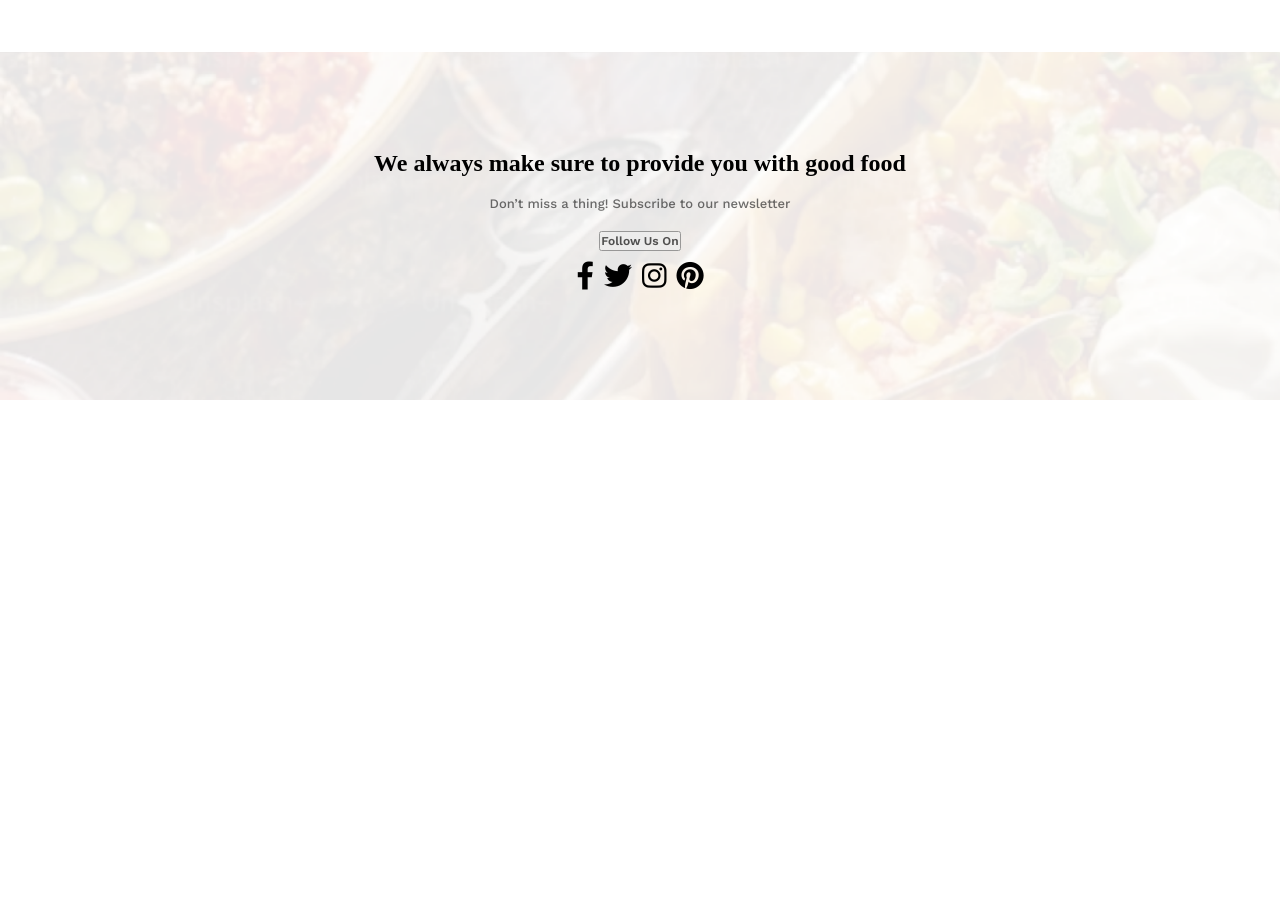
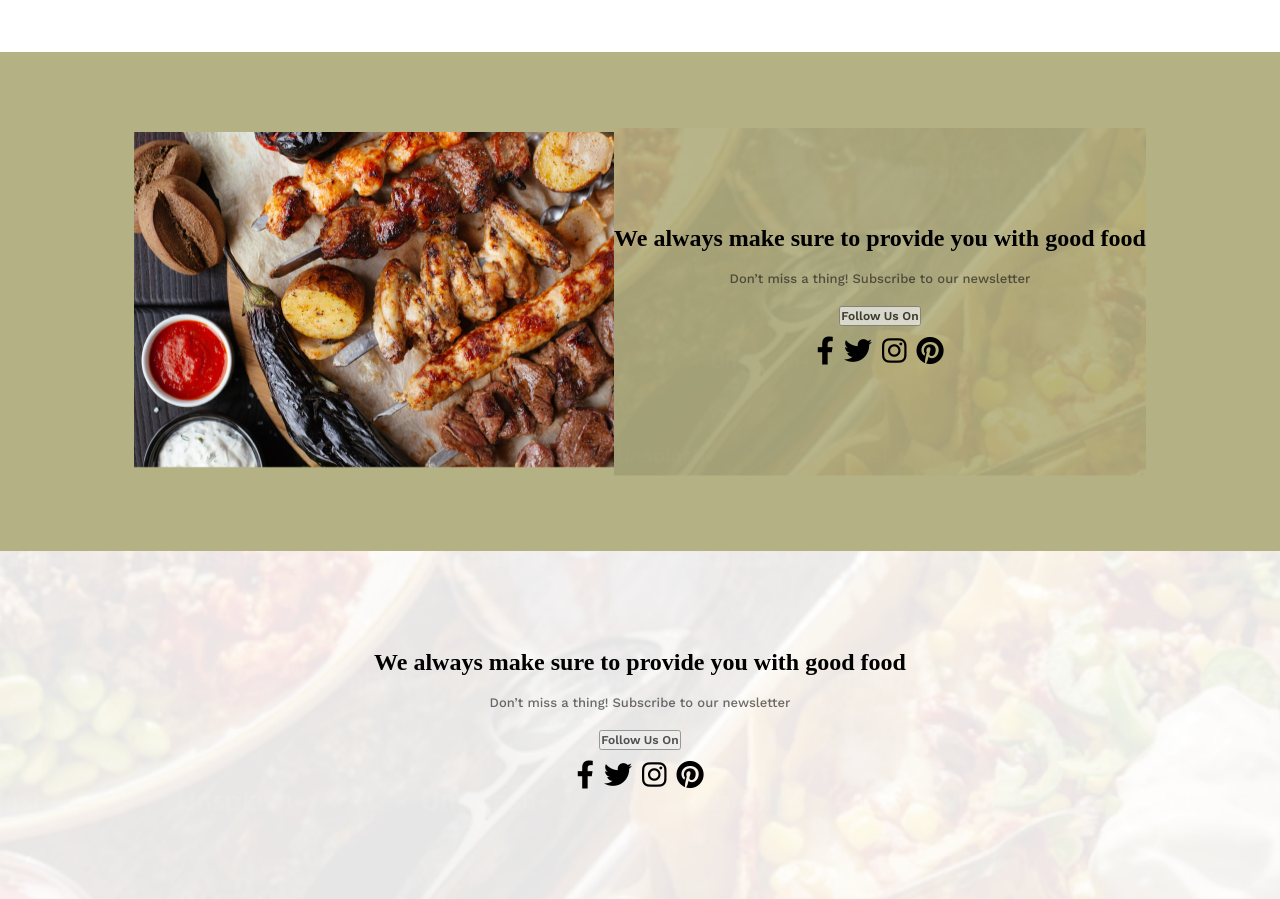
Before and after one commit to asif893461/food-restaurant-project, a plain HTML site: page index.html in a window 1280 px wide. Shown: the part 1380-2279 px from the top of the page. Before the commit the page ends 1780 px from the top, so only its background shows below. Drawn offline with nearby package versions, Linux system fonts and the light colour scheme.

Commit message:
Implement newsletter prompt and follow-us buttons in footer

```diff
--- a/index.html
+++ b/index.html
@@ -68,6 +68,28 @@
 
     </section>
     <section>
+        <div class="mid-container">
+            <div>
+                <img src="assets/foods.png" alt="">
+            </div>
+            <div>
+                <div class="footer-container">
+               <h1 class="foot-caption">We always make sure to provide you with good food</h1>
+               <p class="foot-title">Don’t miss a thing! Subscribe to our newsletter</p>
+              <div class="btn-foot-container">
+                <button class="btn-foot">Follow Us On</button>
+            </div>
+            <div class="social-icons">
+                <a href="#"><i class="fab fa-facebook-f"></i></a>
+                <a href="#"><i class="fab fa-twitter"></i></a>
+
+                <a href="#"><i class="fab fa-instagram"></i></a>
+                <a href="#"><i class="fab fa-pinterest"></i></a>
+           </div>
+  </div></div>
+        </div>
+    </section>
+    <section>
         <div class="footer-container">
             <h1 class="foot-caption">We always make sure to provide you with good food</h1>
             <p class="foot-title">Don’t miss a thing! Subscribe to our newsletter</p>
--- a/styles/style.css
+++ b/styles/style.css
@@ -185,3 +185,11 @@ opacity: 0.7;
 .social-icons a:hover {
   color: #e63946;
 }
+.mid-container{
+    height: 499px;
+    display: flex;
+    justify-content: center;
+    align-items: center;
+
+background: rgb(180, 178, 132);
+}
```
